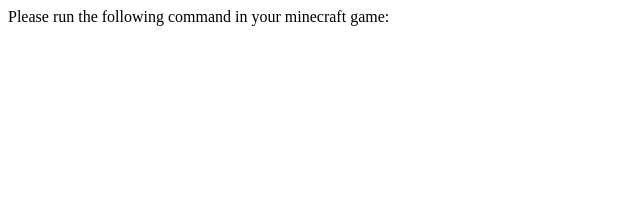
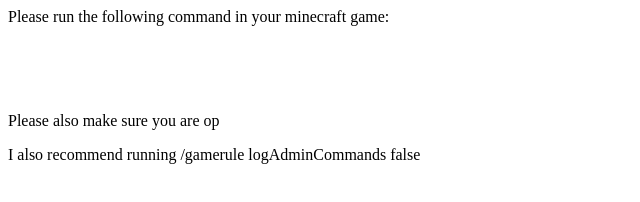
Before and after one commit to gehrigwilcox/StreamParticipationOAuthPage, a plain HTML site: page index.html in a window 1280 px wide. Shown: the whole page, without its empty margins (0-640 px from the left). Drawn offline with Linux system fonts and the light colour scheme.

Commit message:
added more information

```diff
--- a/index.html
+++ b/index.html
@@ -14,6 +14,10 @@
 
   <p id='command'></p>
 
+  <br><br><br>
+  <p>Please also make sure you are op</p>
+  <p>I also recommend running /gamerule logAdminCommands false</p>
+
 </body>
 
 </html>
```
